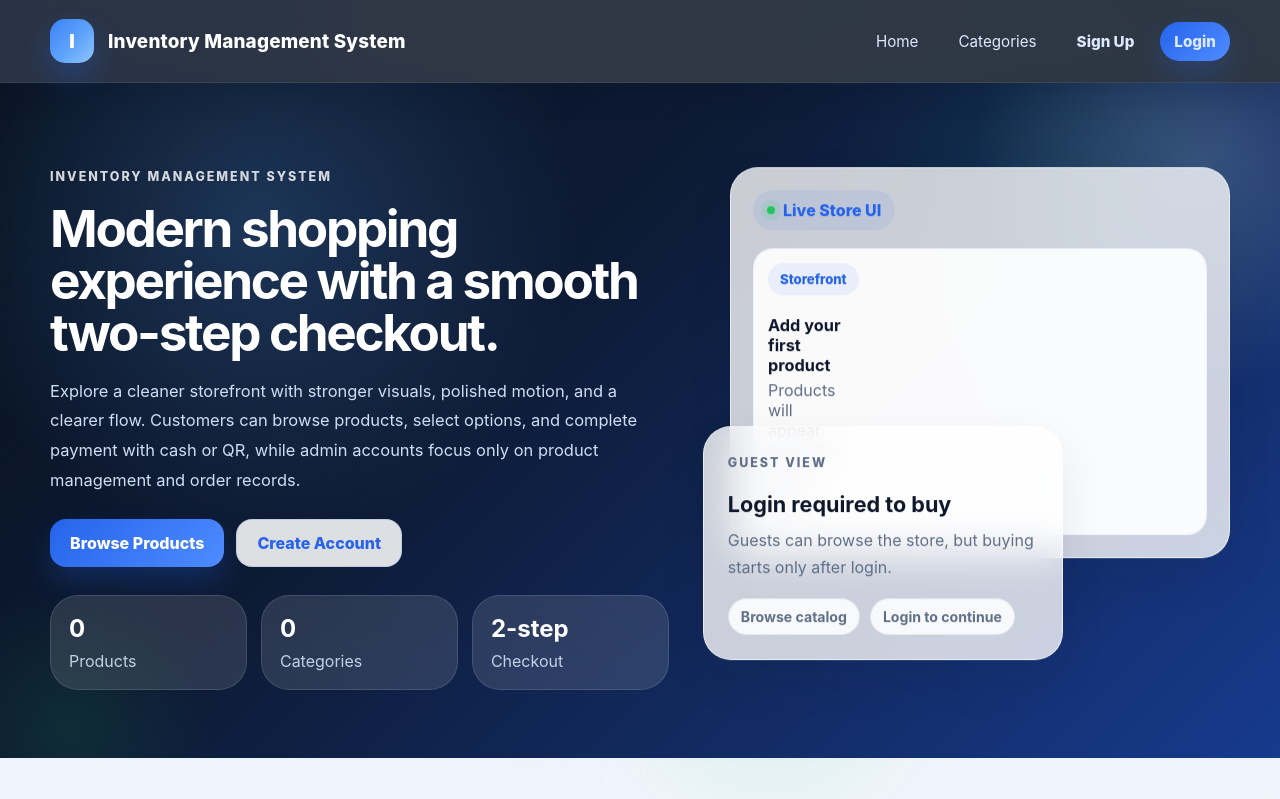
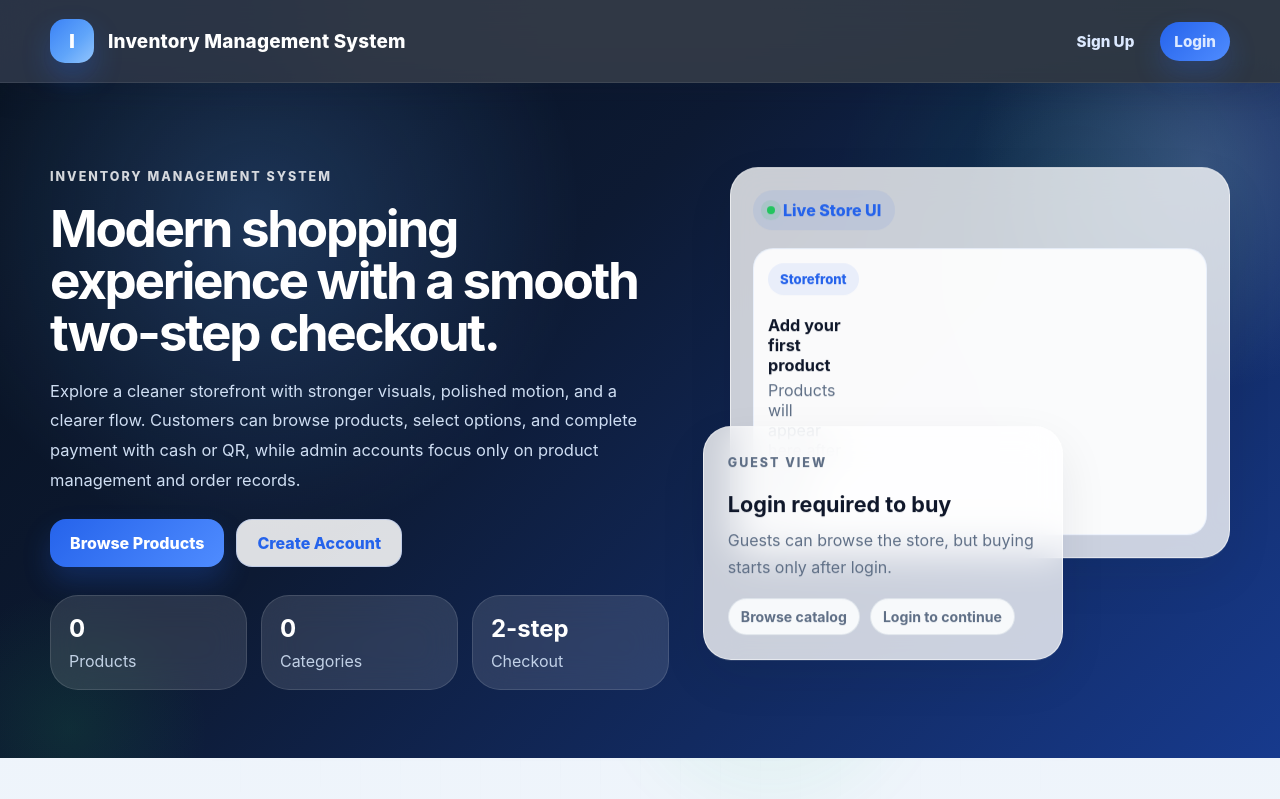
Before and after one commit to HoodieDeveloper/Inventory, a Django app: page / in a window 1280 px wide. Shown: the top 799 px of the page. Run offline with Django 5.2, Linux system fonts and the light colour scheme; data that the repository does not hold is empty.

```diff
--- a/templates/base.html
+++ b/templates/base.html
@@ -26,8 +26,6 @@
             </a>
             <button class="nav-toggle" type="button" aria-label="Toggle navigation">☰</button>
             <nav class="nav-menu">
-                <a href="{% url 'home' %}">Home</a>
-                <a href="{% url 'home' %}#categories">Categories</a>
                 {% if request.user.is_authenticated and request.user.role == 'customer' %}
                     <a href="{% url 'my_orders' %}">My Orders</a>
                 {% endif %}
```
